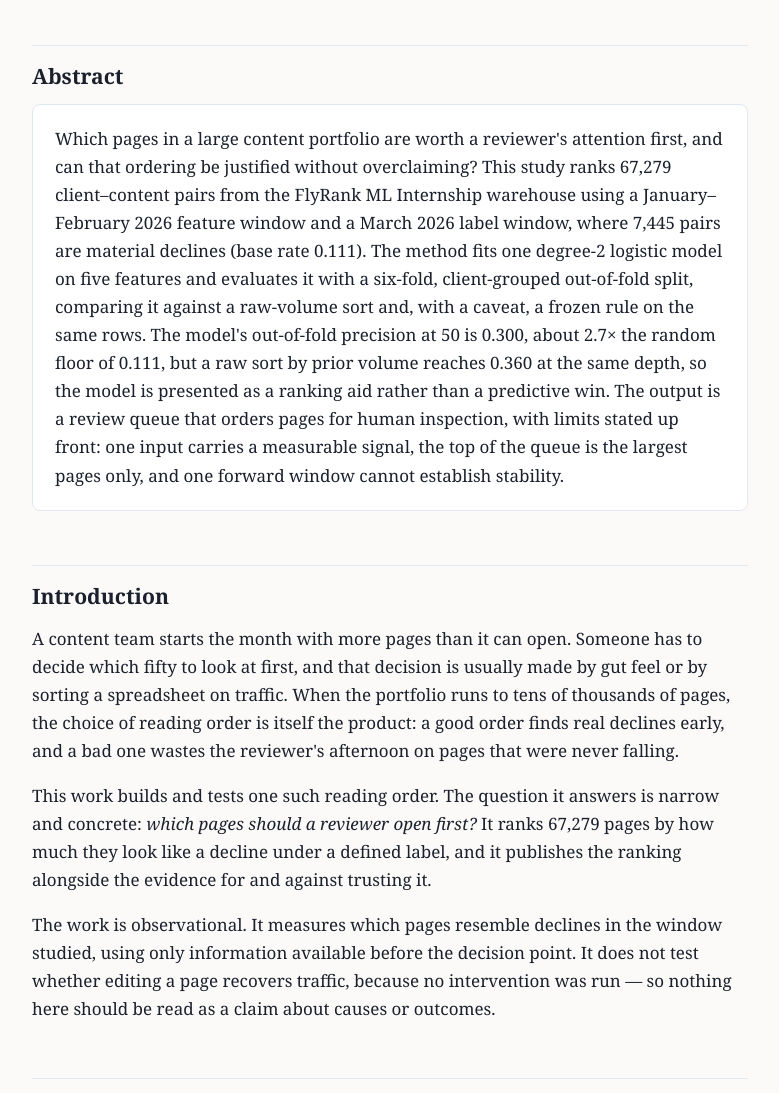
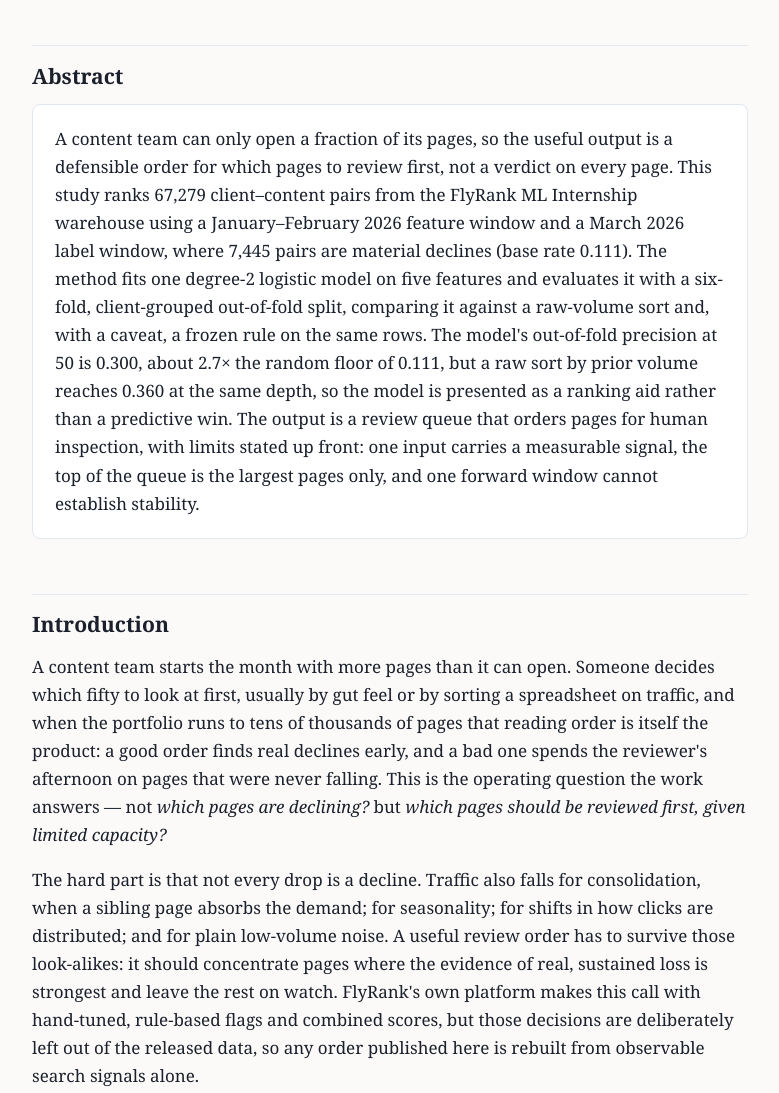
Before and after one commit to Divyanshu10045/flyrank-assignments, a plain HTML site: page paper/index.html in a window 1280 px wide. Shown: the part 200-1293 px from the top of the page, without its empty margins (250-1029 px from the left). Drawn offline with Linux system fonts and the light colour scheme.

Commit message:
Tie paper framing to the review-first problem; add capstone demo outline and shareable cuts

```diff
--- a/paper/index.html
+++ b/paper/index.html
@@ -53,16 +53,17 @@
     <h2>Abstract</h2>
     <div class="abstract">
       <p>
-        Which pages in a large content portfolio are worth a reviewer's attention first, and can that ordering
-        be justified without overclaiming? This study ranks 67,279 client&ndash;content pairs from the FlyRank ML
-        Internship warehouse using a January&ndash;February 2026 feature window and a March 2026 label window,
-        where 7,445 pairs are material declines (base rate 0.111). The method fits one degree-2 logistic model on
-        five features and evaluates it with a six-fold, client-grouped out-of-fold split, comparing it against a
-        raw-volume sort and, with a caveat, a frozen rule on the same rows. The model's out-of-fold precision at 50 is 0.300,
-        about 2.7&times; the random floor of 0.111, but a raw sort by prior volume reaches 0.360 at the same depth,
-        so the model is presented as a ranking aid rather than a predictive win. The output is a review queue that
-        orders pages for human inspection, with limits stated up front: one input carries a measurable signal, the
-        top of the queue is the largest pages only, and one forward window cannot establish stability.
+        A content team can only open a fraction of its pages, so the useful output is a defensible order for which
+        pages to review first, not a verdict on every page. This study ranks 67,279 client&ndash;content pairs from
+        the FlyRank ML Internship warehouse using a January&ndash;February 2026 feature window and a March 2026
+        label window, where 7,445 pairs are material declines (base rate 0.111). The method fits one degree-2
+        logistic model on five features and evaluates it with a six-fold, client-grouped out-of-fold split,
+        comparing it against a raw-volume sort and, with a caveat, a frozen rule on the same rows. The model's
+        out-of-fold precision at 50 is 0.300, about 2.7&times; the random floor of 0.111, but a raw sort by prior
+        volume reaches 0.360 at the same depth, so the model is presented as a ranking aid rather than a predictive
+        win. The output is a review queue that orders pages for human inspection, with limits stated up front: one
+        input carries a measurable signal, the top of the queue is the largest pages only, and one forward window
+        cannot establish stability.
       </p>
     </div>
   </section>
@@ -71,20 +72,33 @@
   <section id="introduction">
     <h2>Introduction</h2>
     <p>
-      A content team starts the month with more pages than it can open. Someone has to decide which fifty to look
-      at first, and that decision is usually made by gut feel or by sorting a spreadsheet on traffic. When the
-      portfolio runs to tens of thousands of pages, the choice of reading order is itself the product: a good order
-      finds real declines early, and a bad one wastes the reviewer's afternoon on pages that were never falling.
+      A content team starts the month with more pages than it can open. Someone decides which fifty to look at
+      first, usually by gut feel or by sorting a spreadsheet on traffic, and when the portfolio runs to tens of
+      thousands of pages that reading order is itself the product: a good order finds real declines early, and a
+      bad one spends the reviewer's afternoon on pages that were never falling. This is the operating question the
+      work answers &mdash; not <em>which pages are declining?</em> but <em>which pages should be reviewed first,
+      given limited capacity?</em>
     </p>
     <p>
-      This work builds and tests one such reading order. The question it answers is narrow and concrete: <em>which
-      pages should a reviewer open first?</em> It ranks 67,279 pages by how much they look like a decline under a
-      defined label, and it publishes the ranking alongside the evidence for and against trusting it.
+      The hard part is that not every drop is a decline. Traffic also falls for consolidation, when a sibling page
+      absorbs the demand; for seasonality; for shifts in how clicks are distributed; and for plain low-volume
+      noise. A useful review order has to survive those look-alikes: it should concentrate pages where the evidence
+      of real, sustained loss is strongest and leave the rest on watch. FlyRank's own platform makes this call with
+      hand-tuned, rule-based flags and combined scores, but those decisions are deliberately left out of the
+      released data, so any order published here is rebuilt from observable search signals alone.
+    </p>
+    <p>
+      This work builds and tests one such reading order. It answers a narrow question &mdash; <em>which pages
+      should a reviewer open first?</em> &mdash; by ranking 67,279 pages by how much they look like a decline under
+      a defined label, and it publishes the ranking alongside the evidence for and against trusting it. The
+      headline result is deliberately unflattering: at the depth a reviewer would actually use, the model does not
+      come out ahead of a raw sort by prior volume.
     </p>
     <p>
       The work is observational. It measures which pages resemble declines in the window studied, using only
       information available before the decision point. It does not test whether editing a page recovers traffic,
-      because no intervention was run &mdash; so nothing here should be read as a claim about causes or outcomes.
+      because no intervention was run, and it makes no claim about how any search engine ranks or selects pages
+      &mdash; so nothing here should be read as a claim about causes or outcomes.
     </p>
   </section>
 
```
Also changed, not shown: 1 other file.
